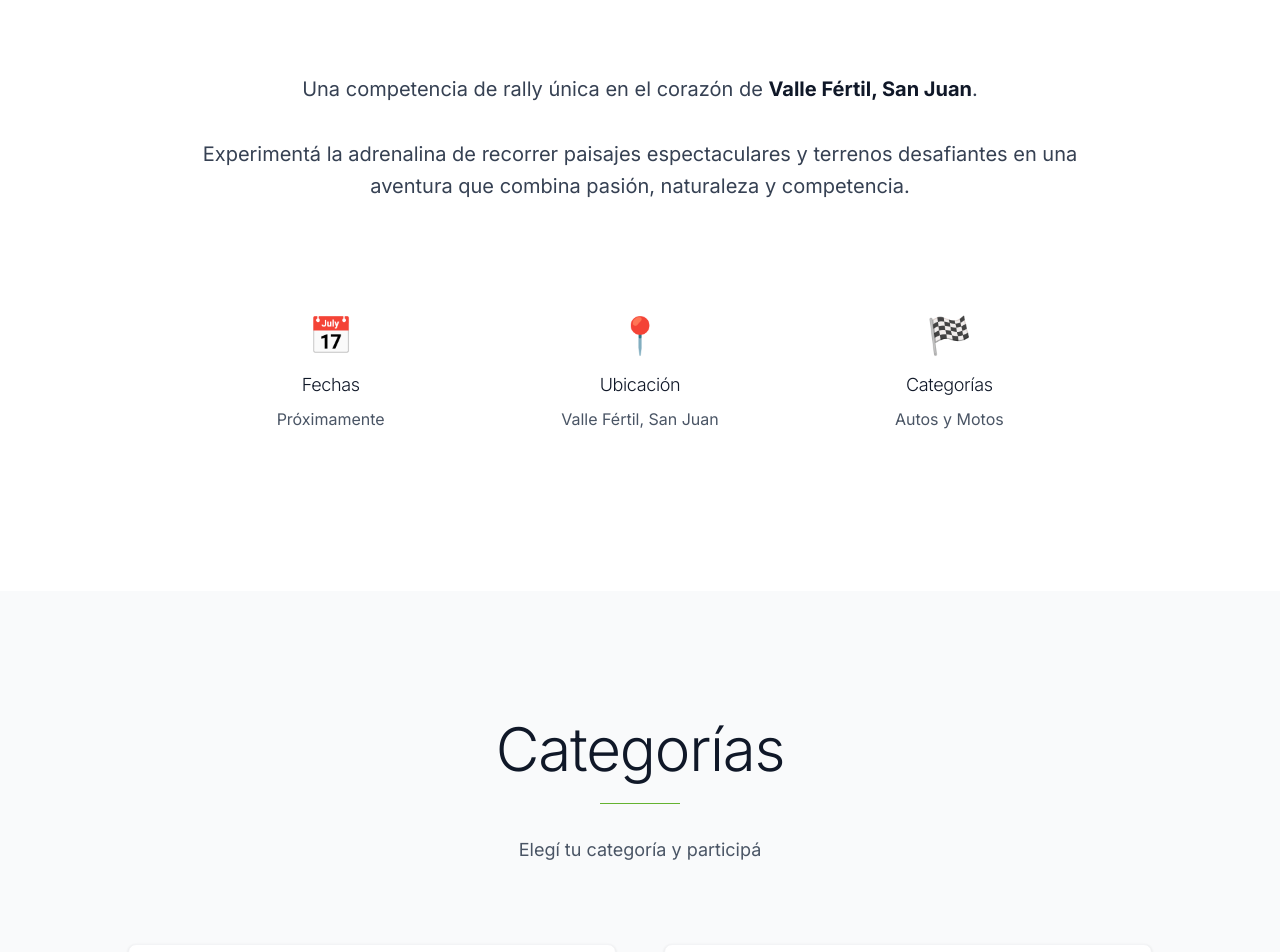
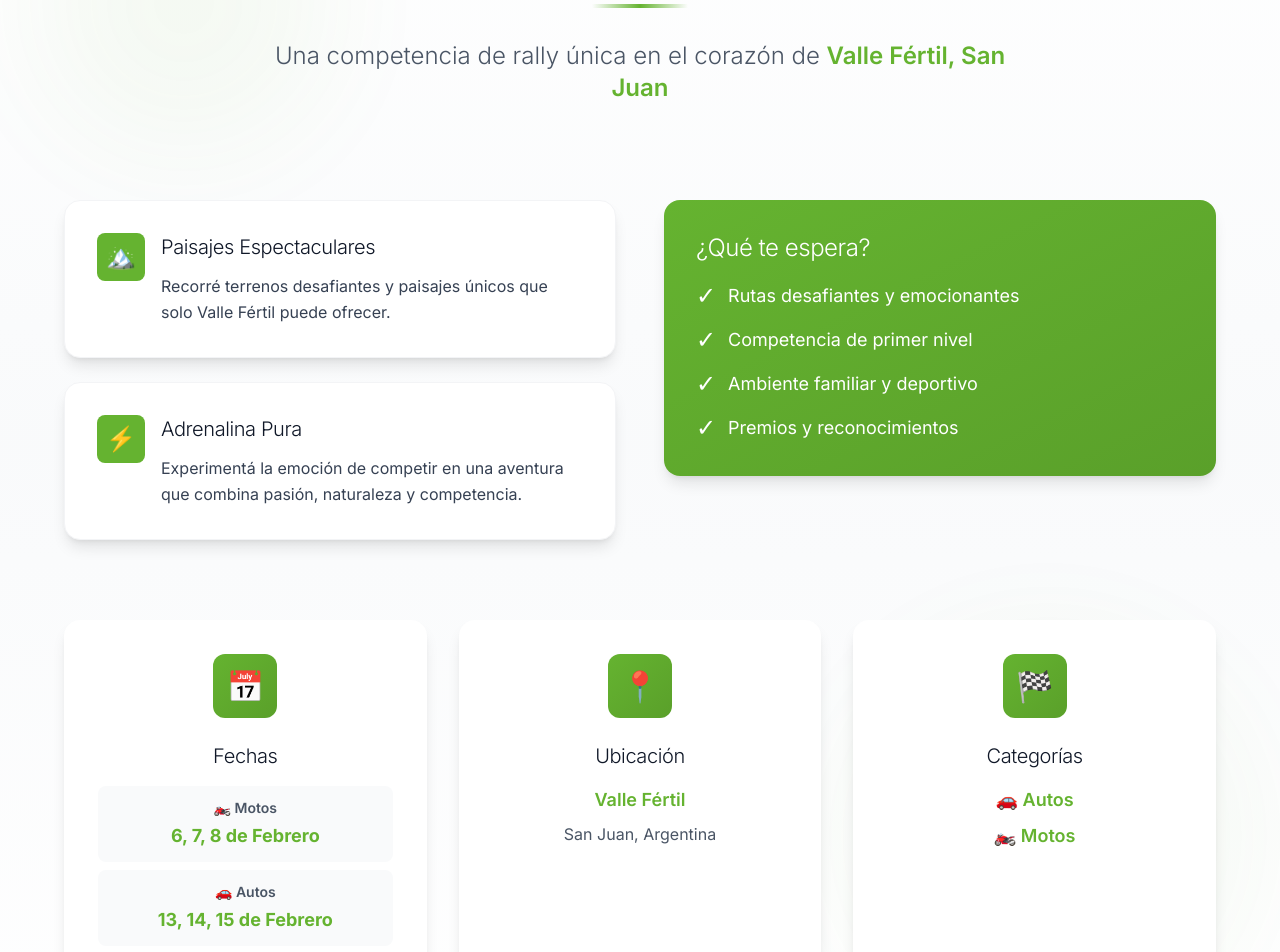
Before and after one commit to webplotcentersj-hash/rally, a Next.js app: page / in a window 1280 px wide. Shown: the part 1020-1972 px from the top of the page. Built offline with nearby package versions, Linux system fonts and the light colour scheme.

Commit message:
Actualizar fechas y mejorar diseÃ±o de seccion About con cards interactivas y gradientes

```diff
--- a/components/About.tsx
+++ b/components/About.tsx
@@ -1,42 +1,120 @@
 export default function About() {
   return (
-    <section id="sobre" className="py-32 bg-white">
-      <div className="container mx-auto px-4">
-        <div className="max-w-4xl mx-auto">
-          <div className="text-center mb-20">
-            <h2 className="text-5xl md:text-6xl font-light text-gray-900 mb-6 tracking-tight">
+    <section id="sobre" className="py-20 md:py-32 bg-gradient-to-b from-white via-gray-50 to-white relative overflow-hidden">
+      {/* Elementos decorativos de fondo */}
+      <div className="absolute inset-0 opacity-5">
+        <div className="absolute top-20 left-10 w-72 h-72 bg-[#65b330] rounded-full blur-3xl"></div>
+        <div className="absolute bottom-20 right-10 w-96 h-96 bg-[#65b330] rounded-full blur-3xl"></div>
+      </div>
+
+      <div className="container mx-auto px-4 relative z-10">
+        <div className="max-w-6xl mx-auto">
+          {/* Título mejorado */}
+          <div className="text-center mb-16 md:mb-24">
+            <h2 className="text-4xl md:text-6xl lg:text-7xl font-bold text-gray-900 mb-6 tracking-tight">
               Safari Tras las Sierras
             </h2>
-            <div className="w-20 h-px bg-[#65b330] mx-auto mb-12" />
-          </div>
-
-          <div className="space-y-8 text-lg md:text-xl text-gray-700 leading-relaxed text-center">
-            <p>
-              Una competencia de rally única en el corazón de <strong className="text-gray-900">Valle Fértil, San Juan</strong>.
-            </p>
-            <p>
-              Experimentá la adrenalina de recorrer paisajes espectaculares y terrenos desafiantes en una aventura
-              que combina pasión, naturaleza y competencia.
+            <div className="w-24 h-1 bg-gradient-to-r from-transparent via-[#65b330] to-transparent mx-auto mb-8" />
+            <p className="text-xl md:text-2xl text-gray-600 font-light max-w-3xl mx-auto">
+              Una competencia de rally única en el corazón de{' '}
+              <span className="text-[#65b330] font-semibold">Valle Fértil, San Juan</span>
             </p>
           </div>
 
-          <div className="grid md:grid-cols-3 gap-8 mt-20">
-            <div className="text-center p-8">
-              <div className="text-4xl mb-4">📅</div>
-              <h3 className="text-lg font-semibold text-gray-900 mb-2">Fechas</h3>
-              <p className="text-gray-600">Próximamente</p>
+          {/* Descripción mejorada con diseño más atractivo */}
+          <div className="grid md:grid-cols-2 gap-12 mb-20">
+            <div className="space-y-6">
+              <div className="p-8 bg-white rounded-2xl shadow-lg border border-gray-100 hover:shadow-xl transition-shadow duration-300">
+                <div className="flex items-start gap-4">
+                  <div className="flex-shrink-0 w-12 h-12 bg-[#65b330] rounded-lg flex items-center justify-center">
+                    <span className="text-2xl">🏔️</span>
+                  </div>
+                  <div>
+                    <h3 className="text-xl font-bold text-gray-900 mb-3">Paisajes Espectaculares</h3>
+                    <p className="text-gray-700 leading-relaxed">
+                      Recorré terrenos desafiantes y paisajes únicos que solo Valle Fértil puede ofrecer.
+                    </p>
+                  </div>
+                </div>
+              </div>
+
+              <div className="p-8 bg-white rounded-2xl shadow-lg border border-gray-100 hover:shadow-xl transition-shadow duration-300">
+                <div className="flex items-start gap-4">
+                  <div className="flex-shrink-0 w-12 h-12 bg-[#65b330] rounded-lg flex items-center justify-center">
+                    <span className="text-2xl">⚡</span>
+                  </div>
+                  <div>
+                    <h3 className="text-xl font-bold text-gray-900 mb-3">Adrenalina Pura</h3>
+                    <p className="text-gray-700 leading-relaxed">
+                      Experimentá la emoción de competir en una aventura que combina pasión, naturaleza y competencia.
+                    </p>
+                  </div>
+                </div>
+              </div>
             </div>
 
-            <div className="text-center p-8">
-              <div className="text-4xl mb-4">📍</div>
-              <h3 className="text-lg font-semibold text-gray-900 mb-2">Ubicación</h3>
-              <p className="text-gray-600">Valle Fértil, San Juan</p>
+            <div className="space-y-6">
+              <div className="p-8 bg-gradient-to-br from-[#65b330] to-[#5aa02a] rounded-2xl shadow-lg text-white">
+                <h3 className="text-2xl font-bold mb-4">¿Qué te espera?</h3>
+                <ul className="space-y-3 text-lg">
+                  <li className="flex items-center gap-3">
+                    <span className="text-2xl">✓</span>
+                    <span>Rutas desafiantes y emocionantes</span>
+                  </li>
+                  <li className="flex items-center gap-3">
+                    <span className="text-2xl">✓</span>
+                    <span>Competencia de primer nivel</span>
+                  </li>
+                  <li className="flex items-center gap-3">
+                    <span className="text-2xl">✓</span>
+                    <span>Ambiente familiar y deportivo</span>
+                  </li>
+                  <li className="flex items-center gap-3">
+                    <span className="text-2xl">✓</span>
+                    <span>Premios y reconocimientos</span>
+                  </li>
+                </ul>
+              </div>
+            </div>
+          </div>
+
+          {/* Cards de información mejoradas */}
+          <div className="grid md:grid-cols-3 gap-6 md:gap-8">
+            <div className="group text-center p-8 bg-white rounded-2xl shadow-lg border-2 border-transparent hover:border-[#65b330] transition-all duration-300 hover:shadow-2xl hover:-translate-y-2">
+              <div className="w-16 h-16 bg-gradient-to-br from-[#65b330] to-[#5aa02a] rounded-xl flex items-center justify-center mx-auto mb-6 group-hover:scale-110 transition-transform duration-300">
+                <span className="text-3xl">📅</span>
+              </div>
+              <h3 className="text-xl font-bold text-gray-900 mb-4">Fechas</h3>
+              <div className="space-y-2">
+                <div className="p-3 bg-gray-50 rounded-lg">
+                  <p className="text-sm font-semibold text-gray-600 mb-1">🏍️ Motos</p>
+                  <p className="text-lg font-bold text-[#65b330]">6, 7, 8 de Febrero</p>
+                </div>
+                <div className="p-3 bg-gray-50 rounded-lg">
+                  <p className="text-sm font-semibold text-gray-600 mb-1">🚗 Autos</p>
+                  <p className="text-lg font-bold text-[#65b330]">13, 14, 15 de Febrero</p>
+                </div>
+              </div>
             </div>
 
-            <div className="text-center p-8">
-              <div className="text-4xl mb-4">🏁</div>
-              <h3 className="text-lg font-semibold text-gray-900 mb-2">Categorías</h3>
-              <p className="text-gray-600">Autos y Motos</p>
+            <div className="group text-center p-8 bg-white rounded-2xl shadow-lg border-2 border-transparent hover:border-[#65b330] transition-all duration-300 hover:shadow-2xl hover:-translate-y-2">
+              <div className="w-16 h-16 bg-gradient-to-br from-[#65b330] to-[#5aa02a] rounded-xl flex items-center justify-center mx-auto mb-6 group-hover:scale-110 transition-transform duration-300">
+                <span className="text-3xl">📍</span>
+              </div>
+              <h3 className="text-xl font-bold text-gray-900 mb-4">Ubicación</h3>
+              <p className="text-lg font-semibold text-[#65b330]">Valle Fértil</p>
+              <p className="text-gray-600 mt-2">San Juan, Argentina</p>
+            </div>
+
+            <div className="group text-center p-8 bg-white rounded-2xl shadow-lg border-2 border-transparent hover:border-[#65b330] transition-all duration-300 hover:shadow-2xl hover:-translate-y-2">
+              <div className="w-16 h-16 bg-gradient-to-br from-[#65b330] to-[#5aa02a] rounded-xl flex items-center justify-center mx-auto mb-6 group-hover:scale-110 transition-transform duration-300">
+                <span className="text-3xl">🏁</span>
+              </div>
+              <h3 className="text-xl font-bold text-gray-900 mb-4">Categorías</h3>
+              <div className="space-y-2">
+                <p className="text-lg font-semibold text-[#65b330]">🚗 Autos</p>
+                <p className="text-lg font-semibold text-[#65b330]">🏍️ Motos</p>
+              </div>
             </div>
           </div>
         </div>
```
